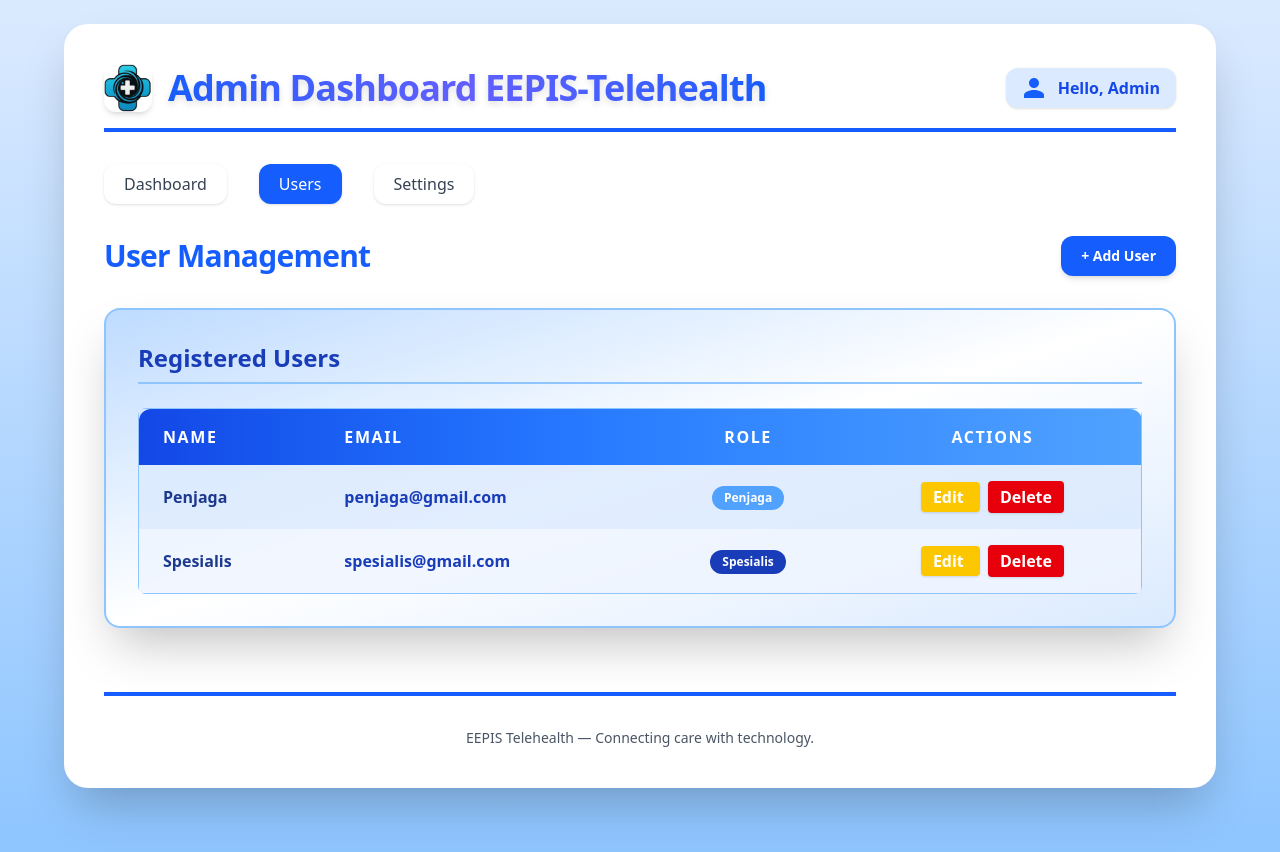
After one commit to fadhilahmargi/telemedicine, a Laravel app: page /admin/users in a window 1280 px wide. The commit adds this page. Run offline with Laravel 12, Linux system fonts and the light colour scheme; a user stored in the database is signed in; data comes from the database, SQL or seed files in the repository; style sheets or scripts are compiled from the project's sources.

Commit message:
feat(admin): crud users

```diff
--- a/app/Http/Controllers/AuthController.php
+++ b/app/Http/Controllers/AuthController.php
@@ -36,6 +36,11 @@ class AuthController extends Controller
         );
 
         if (Auth::attempt($credentials)) {
+            // if user->role is admin, redirect to admin page
+            if (Auth::user()->role == 'admin') {
+                return redirect('/admin');
+            }
+            // if user->role is penjaga or spesialis, redirect to home page
             return redirect('/home');
         }
 
--- /dev/null
+++ b/app/Http/Controllers/admin/UsersController.php
@@ -0,0 +1,66 @@
+<?php
+
+namespace App\Http\Controllers\admin;
+
+use App\Http\Controllers\Controller;
+use App\Models\User;
+use Illuminate\Http\Request;
+
+class UsersController extends Controller
+{
+    public function index()
+    {
+        // Logic for listing users
+        $users = User::whereIn('role', ['penjaga', 'spesialis'])->get();
+        // dd($users->toArray());
+        // $users = User::all();
+        return view('admin.users.index', compact('users'));
+    }
+
+    // Tambahkan method store di bawah ini
+    public function store(Request $request)
+    {
+        $validated = $request->validate([
+            'name' => 'required|string|max:255',
+            'email' => 'required|email|unique:users,email',
+            'role' => 'required|string',
+        ]);
+
+        User::create([
+            'name' => $validated['name'],
+            'email' => $validated['email'],
+            'username' => $validated['email'], // tambahkan ini
+            'role' => $validated['role'],
+            'password' => bcrypt('twiw'),
+        ]);
+
+        return redirect()->route('admin.users.index')->with('success', 'User berhasil ditambahkan!');
+    }
+    // Tambahkan method edit di bawah ini
+
+    public function update(Request $request, $id)
+    {
+        $validated = $request->validate([
+            'name' => 'required|string|max:255',
+            'email' => 'required|email|unique:users,email,' . $id,
+            'role' => 'required|string',
+        ]);
+
+        $user = User::findOrFail($id);
+        $user->update([
+            'name' => $validated['name'],
+            'email' => $validated['email'],
+            'role' => $validated['role'],
+        ]);
+
+        return redirect()->route('admin.users.index')->with('success', 'User berhasil diupdate!');
+    }
+
+    // Tambahkan method destroy di bawah ini
+    public function destroy($id)
+    {
+        $user = User::findOrFail($id);
+        $user->delete();
+        return redirect()->route('admin.users.index')->with('success', 'User berhasil dihapus!');
+    }
+}
--- /dev/null
+++ b/app/Http/Middleware/AdminMiddleware.php
@@ -0,0 +1,24 @@
+<?php
+
+namespace App\Http\Middleware;
+
+use Closure;
+use Illuminate\Http\Request;
+use Illuminate\Support\Facades\Auth;
+use Symfony\Component\HttpFoundation\Response;
+
+class AdminMiddleware
+{
+    /**
+     * Handle an incoming request.
+     *
+     * @param  \Closure(\Illuminate\Http\Request): (\Symfony\Component\HttpFoundation\Response)  $next
+     */
+    public function handle(Request $request, Closure $next): Response
+    {
+        if (Auth::user()->role == 'admin') {
+            return $next($request);
+        }
+        return redirect('/home');
+    }
+}
--- a/app/Models/User.php
+++ b/app/Models/User.php
@@ -21,6 +21,8 @@ class User extends Authenticatable
         'name',
         'username',
         'email',
+        'role',
+        'profileImage',
         'password',
     ];
 
--- a/bootstrap/app.php
+++ b/bootstrap/app.php
@@ -6,13 +6,15 @@ use Illuminate\Foundation\Configuration\Middleware;
 
 return Application::configure(basePath: dirname(__DIR__))
     ->withRouting(
-        web: __DIR__.'/../routes/web.php',
-        commands: __DIR__.'/../routes/console.php',
-        channels: __DIR__.'/../routes/channels.php',
+        web: __DIR__ . '/../routes/web.php',
+        commands: __DIR__ . '/../routes/console.php',
+        channels: __DIR__ . '/../routes/channels.php',
         health: '/up',
     )
     ->withMiddleware(function (Middleware $middleware) {
-        //
+        $middleware->alias([
+            'admin' => App\Http\Middleware\AdminMiddleware::class,
+        ]);
     })
     ->withExceptions(function (Exceptions $exceptions) {
         //
--- a/database/factories/UserFactory.php
+++ b/database/factories/UserFactory.php
@@ -28,6 +28,8 @@ class UserFactory extends Factory
             'email' => fake()->unique()->safeEmail(),
             'email_verified_at' => now(),
             'password' => static::$password ??= Hash::make('password'),
+            'role' => fake()->randomElement(['penjaga', 'spesialis', 'admin']),
+            'profileImage' => null,
             'remember_token' => Str::random(10),
         ];
     }
@@ -37,7 +39,7 @@ class UserFactory extends Factory
      */
     public function unverified(): static
     {
-        return $this->state(fn (array $attributes) => [
+        return $this->state(fn(array $attributes) => [
             'email_verified_at' => null,
         ]);
     }
--- /dev/null
+++ b/resources/views/admin/layouts/app.blade.php
@@ -0,0 +1,77 @@
+<!DOCTYPE html>
+<html lang="en">
+
+<head>
+    <meta charset="UTF-8">
+    <meta name="viewport" content="width=device-width, initial-scale=1.0">
+    <title>EEPIS Telehealth Admin</title>
+    {{-- jquery cdn --}}
+    <script src="https://code.jquery.com/jquery-3.6.0.min.js"></script>
+    {{-- AlpineJS --}}
+    <script src="https://cdn.jsdelivr.net/npm/alpinejs@3.x.x/dist/cdn.min.js" defer></script>
+    @vite('resources/css/app.css')
+</head>
+
+<body class="bg-gradient-to-b from-blue-100 to-blue-300 font-sans antialiased min-h-screen">
+
+    <div class="px-4 pt-6 pb-16 flex justify-center items-start">
+        <div class="bg-white rounded-3xl shadow-2xl p-10 w-full max-w-6xl transition-all duration-300">
+
+            <!-- Header -->
+            <header class="flex justify-between items-center border-b-4 border-blue-600 pb-4 mb-8">
+                <!-- Logo + Title -->
+                <div class="flex items-center gap-4">
+                    <img src="{{ asset('images/logo-telemedicine.png') }}" alt="EEPIS Logo"
+                        class="h-12 w-12 rounded-xl shadow-md">
+                    <h1
+                        class="text-3xl md:text-4xl font-extrabold text-transparent bg-clip-text bg-gradient-to-r from-blue-600 via-indigo-500 to-blue-600 tracking-tight drop-shadow-md">
+                        Admin Dashboard EEPIS-Telehealth
+                    </h1>
+                </div>
+                <!-- Admin Info -->
+                <div class="flex items-center gap-3 bg-blue-100 px-4 py-2 rounded-xl shadow">
+                    <svg class="w-6 h-6 text-blue-600" fill="currentColor" viewBox="0 0 24 24">
+                        <path
+                            d="M12 12c2.7 0 5-2.3 5-5s-2.3-5-5-5-5 2.3-5 5 2.3 5 5 5zm0 2c-3.3 0-10 1.7-10 5v3h20v-3c0-3.3-6.7-5-10-5z" />
+                    </svg>
+                    <p class="text-blue-700 font-semibold">Hello, Admin</p>
+                </div>
+            </header>
+
+            <!-- Navigation -->
+            <nav class="flex flex-col md:flex-row gap-4 md:gap-8 mb-8">
+                <a href="{{ route('admin.dashboard.index') }}"
+                    class="text-gray-700 px-5 py-2 rounded-xl shadow transition font-medium
+                        {{ request()->routeIs('admin.dashboard.index') ? 'bg-blue-600 text-white' : 'bg-white hover:bg-gray-100' }}">
+                    Dashboard
+                </a>
+                <a href="{{ route('admin.users.index') }}"
+                    class="text-gray-700 px-5 py-2 rounded-xl shadow transition font-medium
+                        {{ request()->routeIs('admin.users.*') ? 'bg-blue-600 text-white' : 'bg-white hover:bg-gray-100' }}">
+                    Users
+                </a>
+                <a href="{{ route('admin.settings.index') }}"
+                    class="text-gray-700 px-5 py-2 rounded-xl shadow transition font-medium
+                        {{ request()->routeIs('admin.settings.*') ? 'bg-blue-600 text-white' : 'bg-white hover:bg-gray-100' }}">
+                    Settings
+                </a>
+            </nav>
+
+            <!-- Main Content -->
+            <main class="mt-6">
+                @yield('content')
+            </main>
+
+            <!-- Footer Info -->
+            <footer class="mt-16 pt-8 border-t-4 border-blue-600">
+                <p class="text-sm text-gray-600 text-center">
+                    EEPIS Telehealth — Connecting care with technology.
+                </p>
+            </footer>
+        </div>
+    </div>
+
+    @yield('scripts')
+</body>
+
+</html>
--- /dev/null
+++ b/resources/views/admin/users/index.blade.php
@@ -0,0 +1,192 @@
+@extends('admin.layouts.app')
+
+@section('content')
+    {{-- modal add user --}}
+    <div id="addUserModal" class="fixed inset-0 bg-opacity-30 backdrop-blur-sm z-50 hidden flex justify-center items-center">
+        <div
+            class="bg-gradient-to-br from-blue-500 via-blue-400 to-blue-300 bg-opacity-90 rounded-2xl shadow-2xl w-full max-w-md p-8 relative border-2 border-blue-200">
+            <!-- Close button -->
+            <button onclick="toggleModal(false)"
+                class="absolute top-3 right-3 text-white hover:text-blue-100 text-2xl font-bold">
+                &times;
+            </button>
+
+            <h2 class="text-xl font-bold text-white mb-6 drop-shadow">Add New User</h2>
+
+            <form method="POST" action="{{ route('admin.users.store') }}">
+                @csrf
+                <div class="mb-4">
+                    <label for="name" class="block text-sm font-medium text-white drop-shadow">Name</label>
+                    <input type="text" name="name" id="name" required
+                        class="w-full mt-1 px-4 py-2 border border-blue-200 rounded-lg shadow-sm focus:ring-blue-500 focus:border-blue-500 bg-white bg-opacity-80">
+                </div>
+
+                <div class="mb-4">
+                    <label for="email" class="block text-sm font-medium text-white drop-shadow">Email</label>
+                    <input type="email" name="email" id="email" required
+                        class="w-full mt-1 px-4 py-2 border border-blue-200 rounded-lg shadow-sm focus:ring-blue-500 focus:border-blue-500 bg-white bg-opacity-80">
+                </div>
+
+                <div class="mb-4">
+                    <label for="role" class="block text-sm font-medium text-white drop-shadow">Role</label>
+                    <select name="role" id="role"
+                        class="w-full mt-1 px-4 py-2 border border-blue-200 rounded-lg shadow-sm focus:ring-blue-500 focus:border-blue-500 bg-white bg-opacity-80">
+                        <option value="spesialis">Spesialis</option>
+                        <option value="penjaga">Penjaga</option>
+                    </select>
+                </div>
+
+                <div class="mt-6 text-right">
+                    <button type="submit"
+                        class="bg-white bg-opacity-90 hover:bg-blue-600 hover:text-white text-blue-700 font-semibold py-2 px-6 rounded-lg shadow transition">
+                        Save
+                    </button>
+                </div>
+            </form>
+        </div>
+    </div>
+
+    {{-- Modal Edit User --}}
+    <div id="editUserModal"
+        class="fixed inset-0 bg-opacity-30 backdrop-blur-sm z-50 hidden flex justify-center items-center">
+        <div
+            class="bg-gradient-to-br from-blue-500 via-blue-400 to-blue-300 bg-opacity-90 rounded-2xl shadow-2xl w-full max-w-md p-8 relative border-2 border-blue-200">
+            <!-- Close button -->
+            <button onclick="toggleEditModal(false)"
+                class="absolute top-3 right-3 text-white hover:text-blue-100 text-2xl font-bold">
+                &times;
+            </button>
+            <h2 class="text-xl font-bold text-white mb-6 drop-shadow">Edit User</h2>
+            <form id="editUserForm" method="POST">
+                @csrf
+                @method('PUT')
+                <div class="mb-4">
+                    <label for="edit_name" class="block text-sm font-medium text-white drop-shadow">Name</label>
+                    <input type="text" name="name" id="edit_name" required
+                        class="w-full mt-1 px-4 py-2 border border-blue-200 rounded-lg shadow-sm focus:ring-blue-500 focus:border-blue-500 bg-white bg-opacity-80">
+                </div>
+                <div class="mb-4">
+                    <label for="edit_email" class="block text-sm font-medium text-white drop-shadow">Email</label>
+                    <input type="email" name="email" id="edit_email" required
+                        class="w-full mt-1 px-4 py-2 border border-blue-200 rounded-lg shadow-sm focus:ring-blue-500 focus:border-blue-500 bg-white bg-opacity-80">
+                </div>
+                <div class="mb-4">
+                    <label for="edit_role" class="block text-sm font-medium text-white drop-shadow">Role</label>
+                    <select name="role" id="edit_role"
+                        class="w-full mt-1 px-4 py-2 border border-blue-200 rounded-lg shadow-sm focus:ring-blue-500 focus:border-blue-500 bg-white bg-opacity-80">
+                        <option value="spesialis">Spesialis</option>
+                        <option value="penjaga">Penjaga</option>
+                    </select>
+                </div>
+                <div class="mt-6 text-right">
+                    <button type="submit"
+                        class="bg-white bg-opacity-90 hover:bg-blue-600 hover:text-white text-blue-700 font-semibold py-2 px-6 rounded-lg shadow transition">
+                        Update
+                    </button>
+                </div>
+            </form>
+        </div>
+    </div>
+    <div class="flex flex-col gap-8">
+
+        <!-- Heading -->
+        <div class="flex justify-between items-center">
+            <h2 class="text-3xl font-extrabold text-blue-600 tracking-tight">User Management</h2>
+            <button id="addUserButton"
+                class="inline-block bg-blue-600 text-white px-5 py-2.5 rounded-xl shadow-md hover:bg-blue-700 transition duration-300 text-sm font-semibold">
+                + Add User
+            </button>
+        </div>
+
+        <!-- Card Container -->
+        <div
+            class="bg-gradient-to-br from-blue-200 via-white to-blue-100 p-8 rounded-2xl shadow-2xl border-2 border-blue-300">
+
+            <h3 class="text-2xl font-extrabold text-blue-800 mb-6 border-b-2 border-blue-300 pb-2">Registered
+                Users</h3>
+
+            <div class="overflow-x-auto rounded-lg">
+                <table class="min-w-full text-base font-semibold shadow-lg border border-blue-300 rounded-xl">
+                    <thead class="bg-gradient-to-r from-blue-700 via-blue-500 to-blue-400 text-white">
+                        <th class="px-6 py-4 text-left tracking-widest uppercase rounded-tl-xl">Name</th>
+                        <th class="px-6 py-4 text-left tracking-widest uppercase">Email</th>
+                        <th class="px-6 py-4 text-center tracking-widest uppercase">Role</th>
+                        <th class="px-6 py-4 text-center tracking-widest uppercase rounded-tr-xl">Actions</th>
+                        </tr>
+                    </thead>
+                    <tbody>
+                        @foreach ($users as $index => $user)
+                            <tr
+                                class="{{ $index % 2 == 0 ? 'bg-blue-100/80' : 'bg-blue-50/80' }} hover:bg-blue-300/60 transition duration-200">
+                                <td class="px-6 py-4 font-bold text-blue-900">{{ $user->name }}</td>
+                                <td class="px-6 py-4 text-blue-800">{{ $user->email }}</td>
+                                <td class="px-6 py-4 text-center">
+                                    <span
+                                        class="inline-block px-3 py-1 text-xs font-bold rounded-full text-center
+                                            @if ($user->role === 'penjaga') bg-blue-400 text-white
+                                            @elseif ($user->role === 'spesialis')
+                                                bg-blue-800 text-white
+                                            @else
+                                                bg-gray-300 text-gray-700 @endif">
+                                        {{ ucfirst($user->role) }}
+                                    </span>
+                                </td>
+                                <td class="px-6 py-4 text-center">
+                                    <a href="javascript:void(0);"
+                                        onclick="showEditModal({{ $user->id }}, '{{ $user->name }}', '{{ $user->email }}', '{{ $user->role }}')"
+                                        class="bg-yellow-400 hover:bg-yellow-500 text-white px-3 py-1 rounded shadow font-bold mr-2">
+                                        Edit
+                                    </a>
+                                    <form action="{{ route('admin.users.destroy', $user->id) }}" method="POST"
+                                        style="display:inline;">
+                                        @csrf
+                                        @method('DELETE')
+                                        <button type="submit" onclick="return confirm('Yakin ingin menghapus user ini?')"
+                                            class="bg-red-600 hover:bg-red-700 text-white px-3 py-1 rounded shadow font-bold">Delete</button>
+                                    </form>
+                                </td>
+                            </tr>
+                        @endforeach
+                    </tbody>
+                </table>
+            </div>
+
+            {{-- Pagination --}}
+            {{-- <div class="mt-6">{{ $users->links() }}</div> --}}
+        </div>
+    </div>
+@endsection
+
+@section('scripts')
+    <script>
+        $(document).ready(function() {
+            $('#addUserButton').on('click', function() {
+                $('#addUserModal').removeClass('hidden').addClass('flex');
+            });
+
+            window.toggleModal = function(show) {
+                if (show) {
+                    $('#addUserModal').removeClass('hidden').addClass('flex');
+                } else {
+                    $('#addUserModal').removeClass('flex').addClass('hidden');
+                }
+            };
+            // Tambahkan script ini
+            window.toggleEditModal = function(show) {
+                if (show) {
+                    $('#editUserModal').removeClass('hidden').addClass('flex');
+                } else {
+                    $('#editUserModal').removeClass('flex').addClass('hidden');
+                }
+            };
+
+            window.showEditModal = function(id, name, email, role) {
+                $('#editUserForm').attr('action', '/admin/users/' + id);
+                $('#edit_name').val(name);
+                $('#edit_email').val(email);
+                $('#edit_role').val(role);
+                toggleEditModal(true);
+            };
+        });
+    </script>
+@endsection
--- a/resources/views/components/content.blade.php
+++ b/resources/views/components/content.blade.php
@@ -24,10 +24,10 @@
             class="mx-auto mt-6 rounded-xl shadow-lg w-full max-w-4xl h-auto">
 
         <!-- CTA Button -->
-        <a href="/start-consultation"
-            class="inline-block bg-blue-600 text-white text-base font-semibold py-3 px-8 rounded-xl shadow-xl hover:bg-blue-700 transition duration-300 mt-8">
+        <button
+            class="inline-block disabled bg-blue-600 text-white text-base font-semibold py-3 px-8 rounded-xl shadow-xl hover:bg-blue-700 transition duration-300 mt-8">
             Start Conference with a Selected User
-        </a>
+        </button>
 
         <!-- Feature Highlights -->
         <div class="flex flex-wrap md:flex-nowrap space-y-6 md:space-y-0 md:space-x-6 mt-12">
--- a/resources/views/components/user-list.blade.php
+++ b/resources/views/components/user-list.blade.php
@@ -5,7 +5,7 @@
             <!-- Search -->
             <input id="searchField"
                 class="bg-gray-200 text-gray rounded-lg w-[80%] h-[42px] px-4 py-2 focus:outline-none focus:ring-2 focus:ring-blue-400 transition"
-                type="text" name="search" placeholder="Search User">
+                type="text" name="search" placeholder="Search Spesialis">
 
             <!-- User List -->
             <div id="results"
--- a/routes/web.php
+++ b/routes/web.php
@@ -1,10 +1,12 @@
 <?php
 
+use App\Http\Controllers\admin\UsersController;
+use App\Http\Controllers\AdminController;
 use Illuminate\Support\Facades\Route;
 use App\Http\Controllers\AuthController;
 use App\Http\Controllers\HomeController;
 
-Route::middleware(['guest'])->group(function(){
+Route::middleware(['guest'])->group(function () {
     Route::get('/', [AuthController::class, 'showLoginForm']);
     Route::get('/login', [AuthController::class, 'showLoginForm'])->name('login');
     Route::post('/login', [AuthController::class, 'login']);
@@ -13,10 +15,24 @@ Route::middleware(['guest'])->group(function(){
     Route::post('/register', [AuthController::class, 'register']);
 });
 
-Route::middleware(['auth'])->group(function(){
+Route::middleware(['auth'])->group(function () {
     Route::get('/home', [HomeController::class, 'showHomePage'])->name('home');
     Route::get('/logout', [AuthController::class, 'logout'])->name('logout');
     Route::get('/profile/{username}', [HomeController::class, 'showProfilePage'])->name('profile');
     Route::get('/search', [HomeController::class, 'search'])->name('search');
     Route::get('/getUser', [HomeController::class, 'getUser'])->name('getUser');
 });
+
+Route::prefix('admin')->middleware(['admin'])->group(function () {
+    // Dashboard route for admin
+    Route::get('/dashboard', [AdminController::class, 'index'])->name('admin.dashboard.index');
+
+    // User management routes
+    Route::get('/users', [UsersController::class, 'index'])->name('admin.users.index');
+    Route::post('/users', [UsersController::class, 'store'])->name('admin.users.store');
+    Route::get('/users/{user}/edit', [UsersController::class, 'edit'])->name('admin.users.edit');
+    Route::delete('/users/{user}', [UsersController::class, 'destroy'])->name('admin.users.destroy');
+    Route::put('/users/{user}', [UsersController::class, 'update'])->name('admin.users.update');
+    // Settings routes
+    Route::get('/settings', [AdminController::class, 'index'])->name('admin.settings.index');
+});
```
Also changed, not shown: app/Http/Controllers/AdminController.php (added, +16 -0 lines), app/Http/Controllers/HomeController.php (+12 -7 lines), database/seeders/DatabaseSeeder.php (+23 -3 lines), resources/js/call.js (+31 -48 lines), resources/views/admin/dashboard/index.blade.php (added, +18 -0 lines), database/migrations/0001_01_01_000000_create_users_table.php, package-lock.json.
